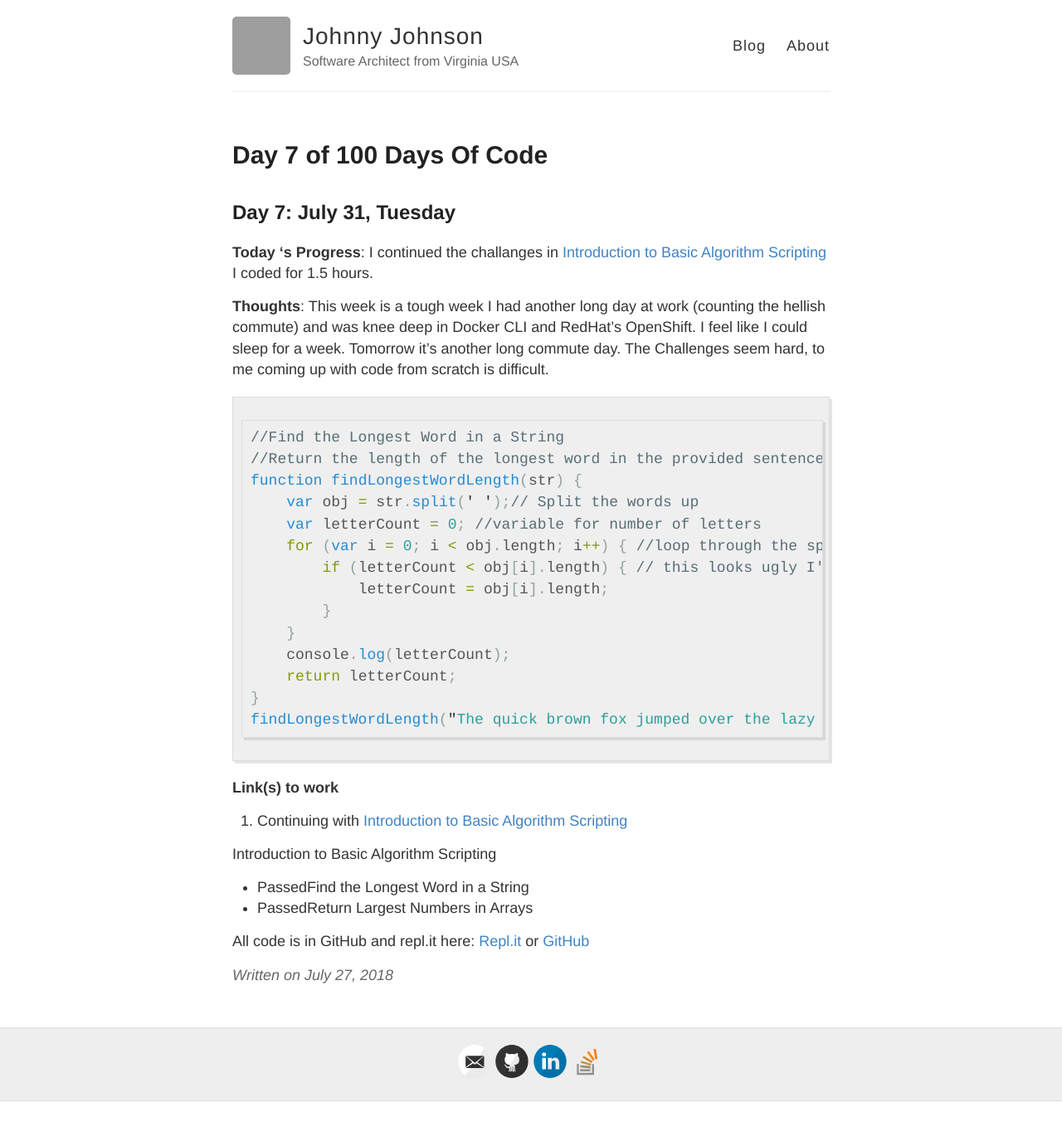
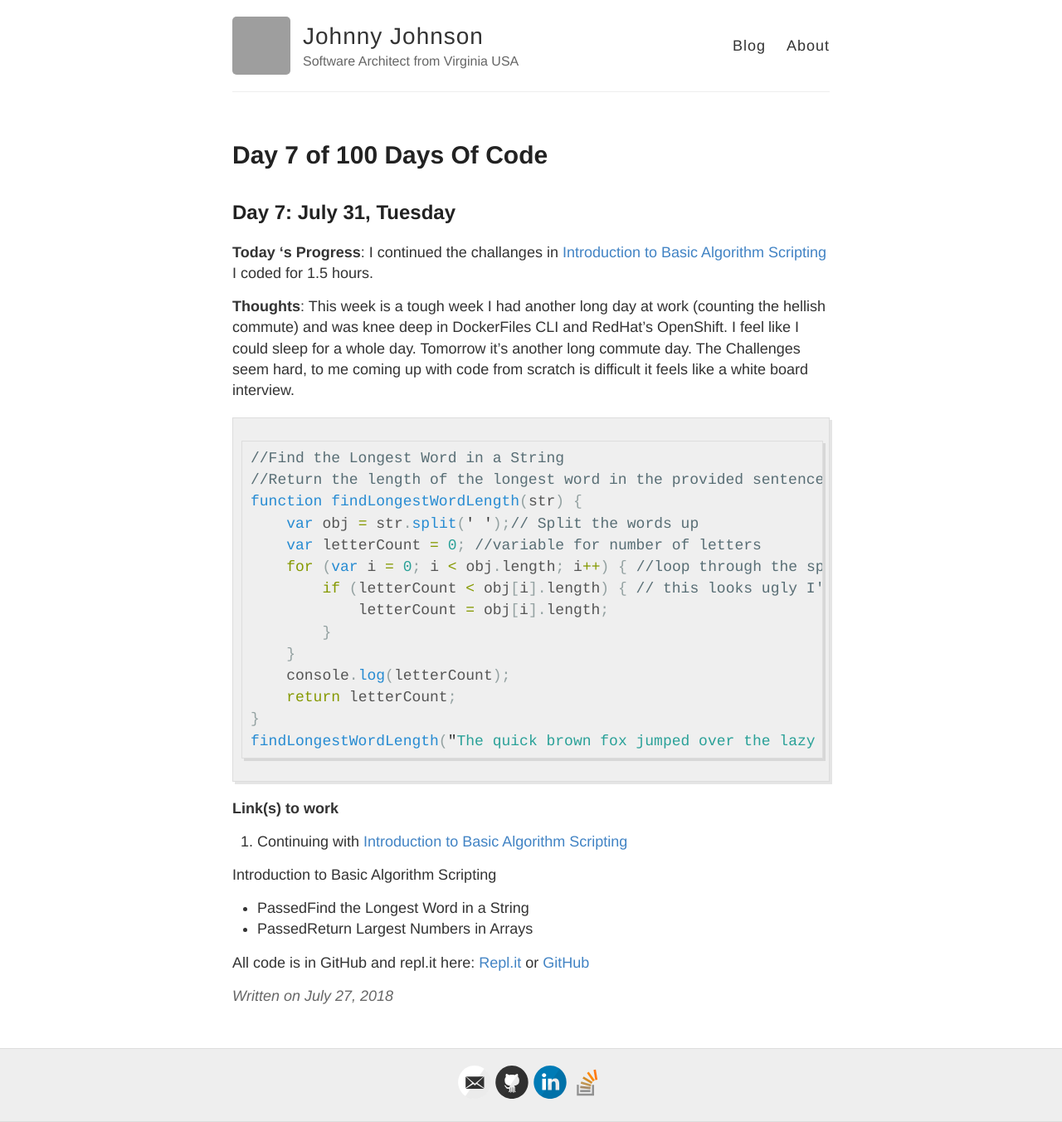
Before and after one commit to Johnny2136/johnny2136.github.io, a Jekyll site: the page built from _posts/2018-7-27-100DaysOfCode - Day7.md, in a window 1280 px wide. Shown: the whole page at 83% size. Built offline with Jekyll 4.4.1, drawn with Linux system fonts in a browser that asks for light colours; comment, search, counter and statistics services are not loaded; before the commit the page ends 1327 px from its top, so only the background shows below that; grey boxes are pictures that could not be loaded.

Commit message:
Finished day 7 of 100 days of code :tada:

````diff
--- a/_posts/2018-7-27-100DaysOfCode - Day7.md
+++ b/_posts/2018-7-27-100DaysOfCode - Day7.md
@@ -6,7 +6,7 @@ title: Day 7 of 100 Days Of Code
 
 **Today 's Progress**: I continued the challanges in [Introduction to Basic Algorithm Scripting](https://learn.freecodecamp.org/javascript-algorithms-and-data-structures/basic-algorithm-scripting) I coded for 1.5 hours.
 
-**Thoughts**: This week is a tough week I had another long day at work (counting the hellish commute) and was knee deep in Docker CLI and RedHat's OpenShift. I feel like I could sleep for a week. Tomorrow it’s another long commute day. The Challenges seem hard, to me coming up with code from scratch is difficult.
+**Thoughts**: This week is a tough week I had another long day at work (counting the hellish commute) and was knee deep in DockerFiles CLI and RedHat's OpenShift. I feel like I could sleep for a whole day. Tomorrow it’s another long commute day. The Challenges seem hard, to me coming up with code from scratch is difficult it feels like a white board interview.
 
 ```javascript
 //Find the Longest Word in a String
````
